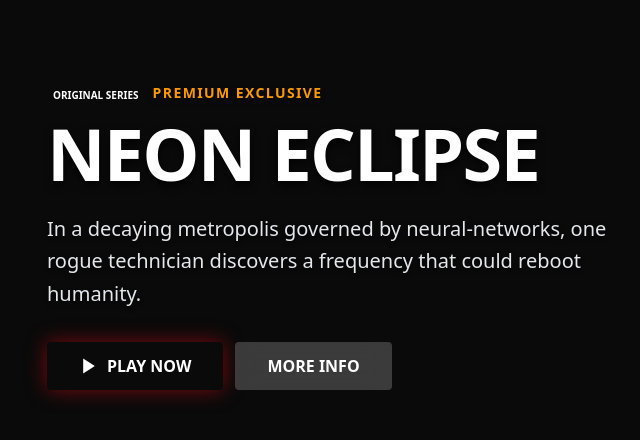
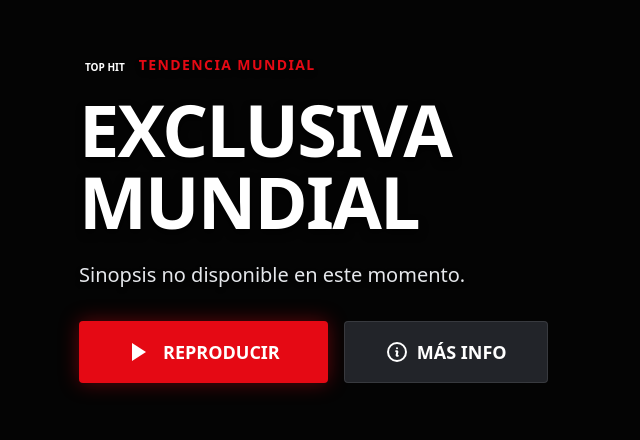
Before and after one commit to JoseVale99/dark-flix, an Angular app: page / in a window 1280 px wide. Shown: the part 162-602 px from the top of the page, without its empty margins (1-641 px from the left). Built offline with nearby package versions, Linux system fonts and the light colour scheme; no server answers.

Commit message:
feat: redesign hero banner, add architecture documentation, and configure environment and VS Code settings

```diff
--- a/src/app/shared/components/hero-banner/hero-banner.ts
+++ b/src/app/shared/components/hero-banner/hero-banner.ts
@@ -10,57 +10,73 @@ import { BadgeComponent } from '@shared/components/badge/badge';
   changeDetection: ChangeDetectionStrategy.OnPush,
   imports: [RouterLink, LazyImageDirective, WpImagePipe, BadgeComponent],
   template: `
-    <div class="relative w-full h-[75vh] md:h-[85vh] flex flex-col justify-end pb-24 md:pb-32 px-4 md:px-12 object-cover">
+    <div class="relative w-full h-[75vh] md:h-[85vh] flex flex-col justify-center overflow-hidden px-4 md:px-20 mb-8 md:mb-12 border-b border-gray-800">
 
-      <!-- Fondo Hero Image (Parallax/Cover) -->
+      <!-- Capa 1: Fondo atmosférico (Súper desenfocado para disimular backdrops baja res) -->
       @if (featuredPost()) {
         <img
           dfLazyImage
           [lazySrc]="featuredPost() | wpImage:'backdrop'"
-          class="absolute inset-0 w-full h-full object-cover z-0"
-          alt="Featured Show Poster">
+          class="absolute inset-0 w-full h-full object-cover z-0 blur-[60px] md:blur-[100px] scale-150 opacity-50 mix-blend-screen"
+          alt="Atmosphere">
       }
 
-      <!-- Gradientes (Fade to DarkFlix Background) -->
-      <div class="absolute inset-x-0 bottom-0 h-3/4 bg-linear-to-t from-df-background via-df-background/80 to-transparent z-10"></div>
+      <!-- Dimmer general y Gradiente base -->
+      <div class="absolute inset-0 bg-black/60 z-0"></div>
+      <div class="absolute inset-x-0 bottom-0 h-1/2 bg-linear-to-t from-df-background via-df-background/80 to-transparent z-0"></div>
 
-      <!-- Viñeta Lateral para desktop -->
-      <div class="absolute inset-y-0 left-0 w-3/4 bg-linear-to-r from-df-background via-df-background/60 to-transparent z-10 hidden md:block"></div>
+      <!-- Contenedor Principal (Grid/Flex) -->
+      <div class="relative z-20 flex flex-col md:flex-row items-center justify-between w-full max-w-7xl mx-auto pt-10 md:pt-20 gap-8 md:gap-4">
 
-      <!-- Contenido Destacado Texto y Título Frontal -->
-      <div class="relative z-20 max-w-2xl">
-        <div class="flex items-center gap-2 mb-3">
-          <df-badge variant="accent" text="ORIGINAL SERIES" />
-          <span class="text-xs md:text-sm tracking-widest text-amber-500 font-bold drop-shadow-md">PREMIUM EXCLUSIVE</span>
+        <!-- Mitad Izquierda: Contenido (Logo/Text/CTA) -->
+        <div class="w-full md:w-1/2 flex flex-col items-center md:items-start text-center md:text-left">
+          <div class="flex items-center gap-2 mb-4">
+            <df-badge variant="accent" text="TOP HIT" />
+            <span class="text-xs md:text-sm tracking-widest text-[#e50914] font-bold drop-shadow-md shadow-black">TENDENCIA MUNDIAL</span>
           </div>
 
           @if (featuredPost()?.images?.logo) {
             <img
               [src]="featuredPost() | wpImage:'logo'"
               [alt]="featuredPost()?.title"
-            class="w-full max-w-250 md:max-w-md h-auto mb-6 object-contain drop-shadow-2xl"
+              class="w-full max-w-62.5 md:max-w-md h-auto mb-6 object-contain drop-shadow-2xl"
               loading="eager"
             />
           } @else {
             <h1 class="text-5xl md:text-7xl font-black text-white uppercase tracking-tight leading-none mb-6 drop-shadow-[0_4px_4px_rgba(0,0,0,0.8)]"
-              [innerHTML]="featuredPost()?.title || 'NEON ECLIPSE'">
+                [innerHTML]="featuredPost()?.title || 'EXCLUSIVA MUNDIAL'">
             </h1>
           }
 
-        <p class="text-gray-200 text-sm md:text-lg lg:text-xl font-medium md:max-w-xl mb-8 line-clamp-3 drop-shadow-[0_2px_2px_rgba(0,0,0,0.8)] leading-relaxed">
-          {{ featuredPost()?.overview || 'In a decaying metropolis governed by neural-networks, one rogue technician discovers a frequency that could reboot humanity.' }}
+          <p class="text-gray-200 text-sm md:text-lg lg:text-xl font-medium mb-8 line-clamp-3 md:line-clamp-4 drop-shadow-[0_2px_2px_rgba(0,0,0,0.8)] max-w-xl">
+            {{ featuredPost()?.overview || 'Sinopsis no disponible en este momento.' }}
           </p>
 
-        <!-- CTAs Base - "Watch Now" y "More Info" -->
-        <div class="flex flex-col sm:flex-row gap-3">
-          <button [routerLink]="['/movie', featuredPost()?._id]" class="bg-df-accent hover:bg-red-700 text-white font-bold py-3 px-8 rounded flex items-center justify-center gap-2 transition-transform hover:scale-105 active:scale-95 shadow-[0_0_20px_rgba(229,9,20,0.5)]">
-            <svg xmlns="http://www.w3.org/2000/svg" viewBox="0 0 24 24" fill="currentColor" class="w-5 h-5"><path d="M5 3l14 9-14 9V3z"/></svg>
-            PLAY NOW
+          <div class="flex flex-wrap justify-center md:justify-start gap-4 w-full">
+            <button [routerLink]="['/movie', featuredPost()?._id]" class="bg-[#e50914] hover:bg-red-700 text-white font-bold py-3 md:py-4 px-8 md:px-12 rounded flex items-center justify-center gap-3 transition-transform hover:scale-105 active:scale-95 shadow-[0_0_20px_rgba(229,9,20,0.4)] text-lg">
+              <svg xmlns="http://www.w3.org/2000/svg" viewBox="0 0 24 24" fill="currentColor" class="w-6 h-6"><path d="M5 3l14 9-14 9V3z"/></svg>
+              REPRODUCIR
             </button>
+            <button [routerLink]="['/movie', featuredPost()?._id]" class="bg-gray-500/30 hover:bg-gray-500/50 backdrop-blur-md border border-white/10 text-white font-bold py-3 md:py-4 px-8 md:px-10 rounded transition-colors flex justify-center items-center text-lg gap-2">
+              <svg xmlns="http://www.w3.org/2000/svg" fill="none" viewBox="0 0 24 24" stroke-width="2" stroke="currentColor" class="w-6 h-6"><path stroke-linecap="round" stroke-linejoin="round" d="M11.25 11.25l.041-.02a.75.75 0 011.063.852l-.708 2.836a.75.75 0 001.063.853l.041-.021M21 12a9 9 0 11-18 0 9 9 0 0118 0zm-9-3.75h.008v.008H12V8.25z" /></svg>
+              MÁS INFO
+            </button>
+          </div>
+        </div>
 
-          <button [routerLink]="['/movie', featuredPost()?._id]" class="bg-white/20 hover:bg-white/30 backdrop-blur-md text-white font-bold py-3 px-8 rounded transition-colors flex justify-center items-center">
-            MORE INFO
-          </button>
+        <!-- Mitad Derecha: Arte en Alta Definición (Póster principal en perspectiva) -->
+        <div class="hidden lg:flex w-full md:w-1/2 h-full items-center justify-center relative perspective-[1000px]">
+          @if (featuredPost()) {
+             <div class="relative w-[320px] xl:w-100 aspect-poster rounded-2xl overflow-hidden shadow-[0_40px_80px_-20px_rgba(0,0,0,1)] transform rotate-y-[-15deg] rotate-x-[5deg] hover:rotate-y-0 hover:rotate-x-0 hover:scale-[1.02] transition-all duration-800 ring-1 ring-white/10 cursor-pointer">
+                <img
+                  dfLazyImage
+                  [lazySrc]="featuredPost() | wpImage:'poster'"
+                  class="w-full h-full object-cover"
+                  [alt]="featuredPost()?.title">
+                <!-- Brillo volumétrico -->
+                <div class="absolute inset-0 bg-linear-to-tr from-black/50 via-transparent to-white/10 mix-blend-overlay"></div>
+             </div>
+          }
         </div>
       </div>
     </div>
```
Lines whose indentation alone changed are shown as unchanged.
